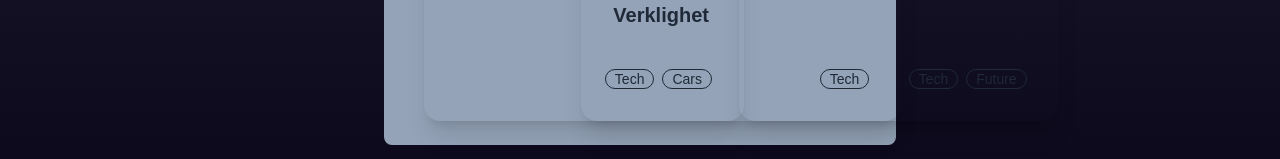
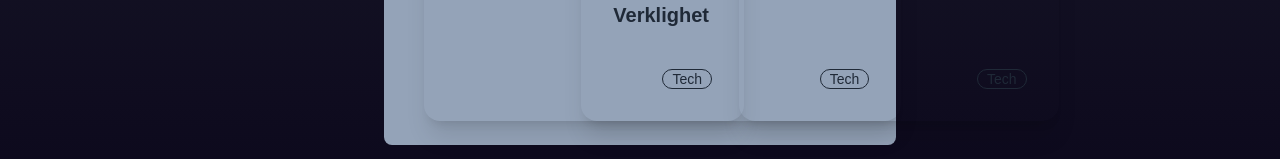
Before and after one commit to Nyman556/Angular-blog, an Angular app: page / in a window 1280 px wide. Shown: the part 919-1078 px from the top of the page. Built offline with nearby package versions, Linux system fonts and the light colour scheme; what angular-feather would draw is missing.

Commit message:
bytte tag från strängarray till bara sträng

```diff
--- a/src/app/models/post.ts
+++ b/src/app/models/post.ts
@@ -7,7 +7,7 @@ export class Post {
   public likes: number;
   public dislikes: number;
   public comments: string[];
-  public tags: string[];
+  public tag: string;
   constructor(
     id: number,
     title: string,
@@ -17,7 +17,7 @@ export class Post {
     likes: number,
     dislikes: number,
     comments: string[],
-    tags: string[]
+    tag: string
   ) {
     this.id = id;
     this.title = title;
@@ -27,6 +27,6 @@ export class Post {
     this.likes = likes;
     this.dislikes = dislikes;
     this.comments = comments;
-    this.tags = tags;
+    this.tag = tag;
   }
 }
--- a/src/app/services/post.service.ts
+++ b/src/app/services/post.service.ts
@@ -1,4 +1,4 @@
-import { Injectable } from '@angular/core';
+import { Injectable, OnChanges } from '@angular/core';
 import { Post } from '../models/post';
 import { StorageService } from './storage.service';
 
@@ -6,7 +6,7 @@ import { StorageService } from './storage.service';
   providedIn: 'root',
 })
 export class PostService {
-  private _posts: Post[];
+  public _posts: Post[];
 
   constructor(private StorageService: StorageService) {
     this._posts = StorageService.loadPosts();
--- a/src/app/services/storage.service.ts
+++ b/src/app/services/storage.service.ts
@@ -27,7 +27,7 @@ export class StorageService {
               'Spännande inlägg!',
               'Vilken teknologi är du mest entusiastisk över?',
             ],
-            tags: ['tech'],
+            tag: 'tech',
           },
           {
             id: 2,
@@ -42,7 +42,7 @@ export class StorageService {
               'Fantastiskt inlägg om 5G!',
               'Vilka appar tror du kommer dra nytta av 5G mest?',
             ],
-            tags: ['tech'],
+            tag: 'tech',
           },
           {
             id: 3,
@@ -57,7 +57,7 @@ export class StorageService {
               'Bra tips för online-säkerhet!',
               'Har du några andra råd för att undvika bedrägerier?',
             ],
-            tags: ['tech'],
+            tag: 'tech',
           },
           {
             id: 4,
@@ -72,7 +72,7 @@ export class StorageService {
               'Spännande framtid för transport!',
               'Tror du att du kommer använda en självkörande bil inom de närmaste åren?',
             ],
-            tags: ['tech', 'Cars'],
+            tag: 'tech',
           },
           {
             id: 5,
@@ -87,7 +87,7 @@ export class StorageService {
               'Fantastiskt inlägg om VR!',
               'Har du någonsin provat en VR-upplevelse?',
             ],
-            tags: ['tech'],
+            tag: 'tech',
           },
           {
             id: 6,
@@ -102,7 +102,7 @@ export class StorageService {
               'Spännande inlägg om blockchain!',
               'Tror du att blockchain kommer revolutionera finanssektorn?',
             ],
-            tags: ['tech', 'future'],
+            tag: 'tech',
           },
         ]
       : JSON.parse(postJson);
--- a/src/app/views/blog-details/blog-details.component.ts
+++ b/src/app/views/blog-details/blog-details.component.ts
@@ -2,7 +2,6 @@ import { Component, inject } from '@angular/core';
 import { ActivatedRoute } from '@angular/router';
 import { Post } from 'src/app/models/post';
 import { PostService } from 'src/app/services/post.service';
-import { StorageService } from 'src/app/services/storage.service';
 
 @Component({
   selector: 'app-blog-details',
@@ -14,10 +13,7 @@ export class BlogDetailsComponent {
   post: Post | undefined;
   comment: string = '';
   _postId: number;
-  constructor(
-    private PostService: PostService,
-    private storageService: StorageService
-  ) {
+  constructor(private PostService: PostService) {
     this._postId = Number(this.route.snapshot.params['id']);
     this.post = this.PostService.getPostById(this._postId);
   }
--- a/src/app/views/blog-list/blog-list.component.html
+++ b/src/app/views/blog-list/blog-list.component.html
@@ -23,8 +23,8 @@
           {{ post.title | titlecase }}
         </h2>
         <div class="card-actions justify-end">
-          <div class="badge badge-outline" *ngFor="let tag of post.tags">
-            <span> {{ tag | titlecase }}</span>
+          <div class="badge badge-outline">
+            <span> {{ post.tag | titlecase }}</span>
           </div>
         </div>
       </div>
--- a/src/app/views/create-post/create-post.component.html
+++ b/src/app/views/create-post/create-post.component.html
@@ -43,7 +43,7 @@
       type="text"
       placeholder="Type here..."
       class="input input-bordered w-full"
-      [(ngModel)]="NewPost.tags"
+      [(ngModel)]="NewPost.tag"
       name="tags"
     />
   </div>
--- a/src/app/views/create-post/create-post.component.ts
+++ b/src/app/views/create-post/create-post.component.ts
@@ -23,15 +23,11 @@ export class CreatePostComponent {
       likes: 0,
       dislikes: 0,
       comments: [],
-      tags: [],
+      tag: '',
     };
   }
   SubmitPost() {
-    if (
-      this.NewPost.title &&
-      this.NewPost.thumbnailUrl &&
-      this.NewPost.body !== ''
-    ) {
+    if (this.NewPost.title && this.NewPost.thumbnailUrl && this.NewPost.body) {
       this.PostService.addPost(this.NewPost);
       this.PostService.savePosts();
     }
```
